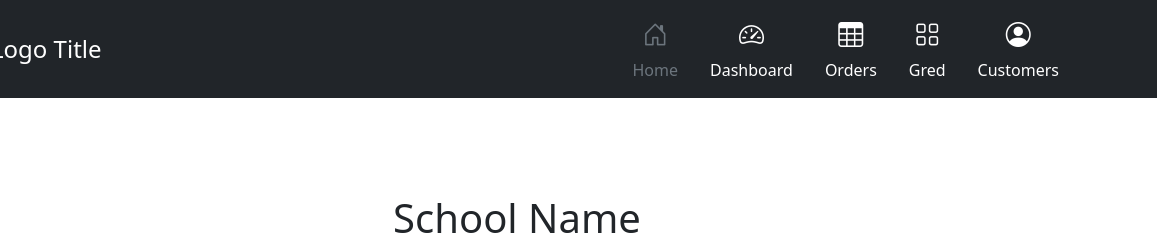
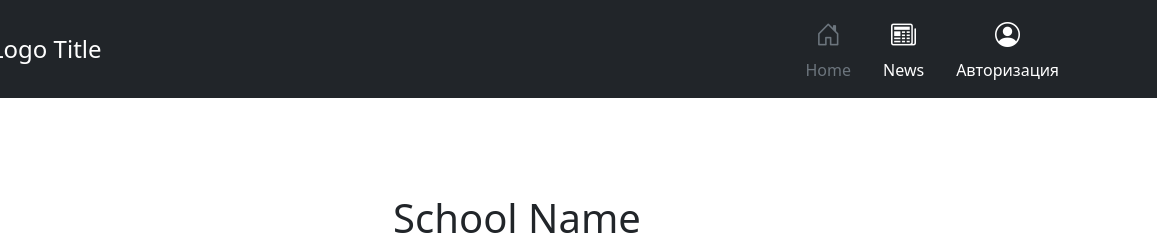
Before and after one commit to Kaisarhan/edu-portfolio, a plain HTML site: page pages/school.html in a window 1280 px wide. Shown: the top 247 px of the page, 123-1280 px from the left. Drawn offline with nearby package versions, Linux system fonts and the light colour scheme.

Commit message:
edit all page

```diff
--- a/pages/school.html
+++ b/pages/school.html
@@ -21,21 +21,15 @@
 
             <ul class="nav col-12 col-lg-auto my-2 justify-content-center my-md-0 text-small">
               <li>
-                    <a href="#" class="nav-link text-secondary">
+                <a href="/" class="nav-link text-secondary">
                     <i class="header-icon bi bi-house-door d-block mx-auto mb-1"></i>
                     Home
                 </a>
               </li>
-                  <li>
+<!--                  <li>
                 <a href="#" class="nav-link text-white">
                     <i class="header-icon bi bi-speedometer2 d-block mx-auto mb-1"></i>
                     Dashboard
-                    </a>
-                  </li>
-                  <li>
-                    <a href="#" class="nav-link text-white">
-                        <i class="header-icon bi bi-table d-block mx-auto mb-1"></i>
-                        Orders
                 </a>
               </li>
               <li>
@@ -44,10 +38,16 @@
                     Gred
                 </a>
               </li>
+              <li> -->
+                <a href="#" class="nav-link text-white">
+                    <i class="header-icon bi bi-newspaper d-block mx-auto mb-1"></i>
+                    News
+                </a>
+              </li>
               <li>
                 <a href="#" class="nav-link text-white">
                     <i class="header-icon bi bi-person-circle d-block mx-auto mb-1"></i>
-                        Customers
+                    Авторизация
                 </a>
               </li>
             </ul>
```
Also changed, not shown: index.html (+8 -8 lines), pages/teacher.html (+9 -9 lines). Lines whose indentation alone changed are shown as unchanged.
